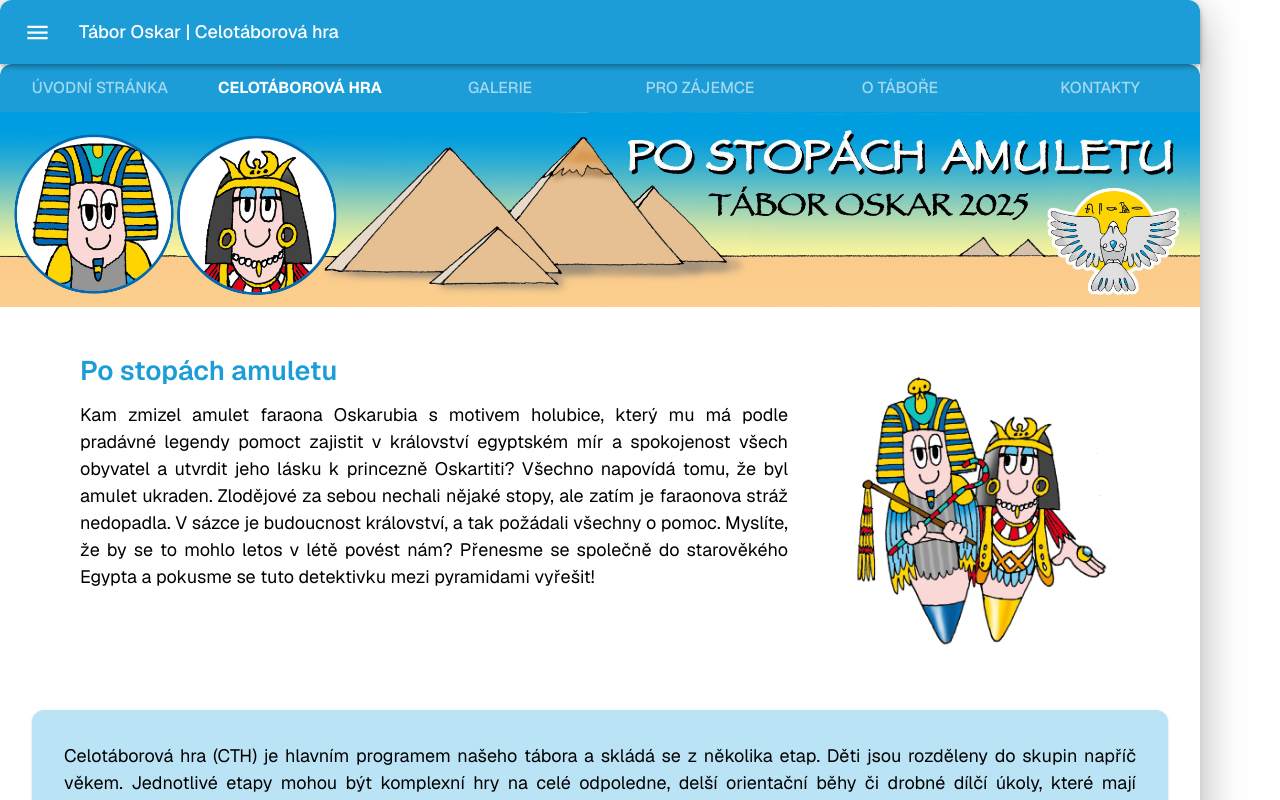
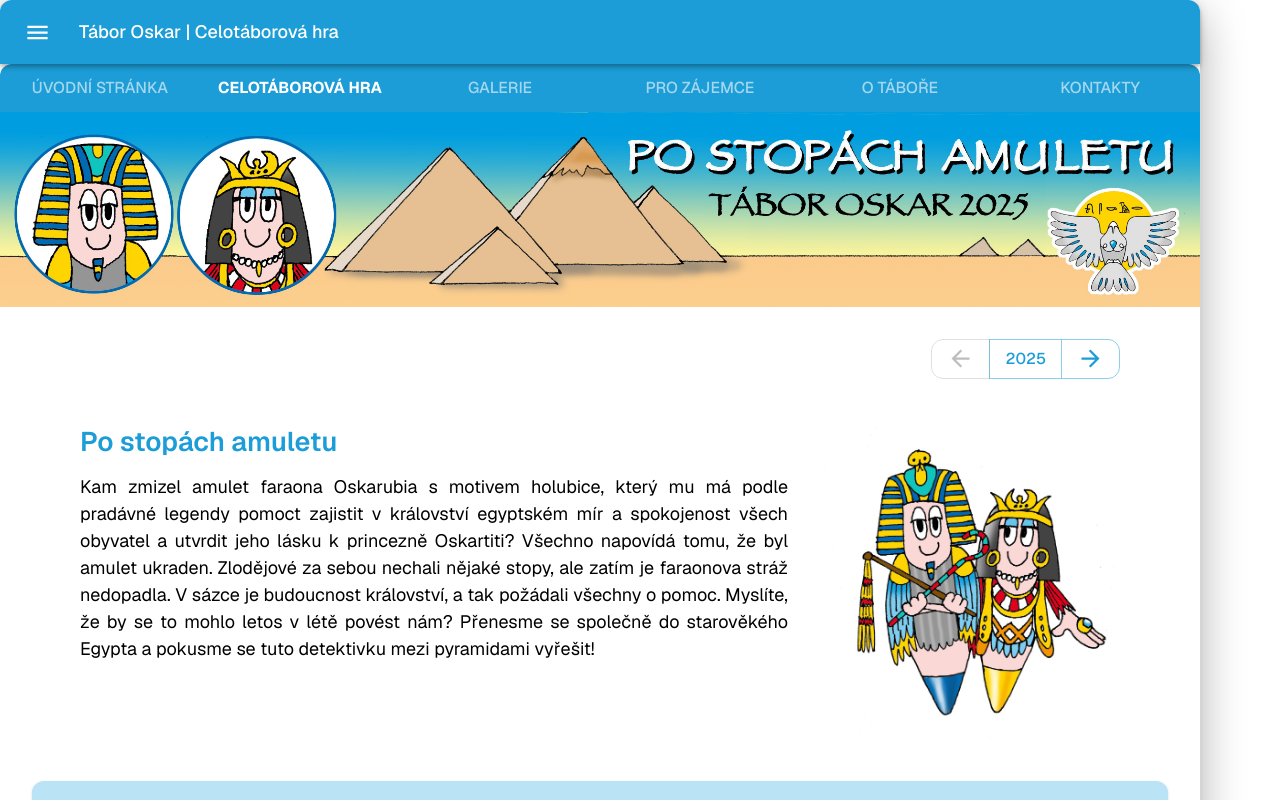
Before and after one commit to the-Radek/oskar-web, a Next.js app: page /taborova-hra/2025 in a window 1280 px wide. Shown: the top 800 px of the page. Built offline with nearby package versions, Linux system fonts and the light colour scheme; what @mui/material-nextjs would draw is missing.

Commit message:
complete MenuPagination

```diff
--- a/src/app/taborova-hra/[year]/page.module.css
+++ b/src/app/taborova-hra/[year]/page.module.css
@@ -1,6 +1,10 @@
+.pagination {
+  margin-right: calc(6 * var(--mui-spacing, 8px));
+  margin-left: auto;
+}
+
 .game {
   padding: 0 calc(6 * var(--mui-spacing, 8px));
-  margin-bottom: calc(4 * var(--mui-spacing, 8px));
   overflow: hidden;
 }
 
@@ -22,15 +26,17 @@
 }
 
 @media (max-width: 600px) {
+  .pagination {
+    margin: 0 auto;
+  }
+
   .game {
-    display: flex;
-    flex-direction: column;
     padding: 0;
   }
 
   .img {
     float: none;
     width: 33vw;
-    align-self: center;
+    margin: 0 auto;
   }
 }
--- a/src/app/taborova-hra/[year]/page.tsx
+++ b/src/app/taborova-hra/[year]/page.tsx
@@ -3,6 +3,7 @@ import styles from './page.module.css';
 import config from './page.config.json';
 import Typography from '@mui/material/Typography';
 import { notFound } from 'next/navigation';
+import MenuPagination from '@/components/navigation/MenuPagination';
 
 type Year = keyof typeof config;
 
@@ -18,10 +19,20 @@ export default async function ThemedYearGame({ params }: PageProps<'/taborova-hr
   const { year } = await params;
   assertValidYear(year);
 
+  const pages = Object.entries(config)
+    .sort(([a], [b]) => b.localeCompare(a))
+    .map(([y, v]) => ({
+      label: `${y} - ${v.title}`,
+      href: `/taborova-hra/${y}`,
+    }));
+  const index = pages.findIndex(({ href }) => href === `/taborova-hra/${year}`);
+
   const themedGame = config[year as keyof typeof config];
   const { alt, ...imgProps } = themedGame.image;
 
   return (
+    <>
+      <MenuPagination pages={pages} current={index} label={year} className={styles.pagination} />
       <section className={styles.game}>
         <Image
           alt={alt}
@@ -32,5 +43,6 @@ export default async function ThemedYearGame({ params }: PageProps<'/taborova-hr
         <Typography variant="h2">{themedGame.title}</Typography>
         <Typography align="justify">{themedGame.description}</Typography>
       </section>
+    </>
   );
 }
--- a/src/app/taborova-hra/layout.module.css
+++ b/src/app/taborova-hra/layout.module.css
@@ -1,3 +1,9 @@
+.root {
+  display: flex;
+  flex-direction: column;
+  gap: calc(4 * var(--mui-spacing, 8px));
+}
+
 .paper {
   padding: calc(4 * var(--mui-spacing, 8px));
 }
--- a/src/app/taborova-hra/layout.tsx
+++ b/src/app/taborova-hra/layout.tsx
@@ -8,7 +8,7 @@ export const metadata: Metadata = metadataJson;
 
 export default function ThemedGameLayout({ children }: LayoutProps<'/taborova-hra'>) {
   return (
-    <main>
+    <main className={styles.root}>
       {children}
       <Paper className={styles.paper}>
         <Typography align="justify">
--- a/src/components/navigation/MenuPagination/menu-pagination.component.tsx
+++ b/src/components/navigation/MenuPagination/menu-pagination.component.tsx
@@ -1,6 +1,5 @@
 'use client';
 import ButtonGroup from '@mui/material/ButtonGroup';
-import IconButton from '@mui/material/IconButton';
 import ArrowBackIcon from '@mui/icons-material/ArrowBack';
 import ArrowForwardIcon from '@mui/icons-material/ArrowForward';
 import Menu from '@mui/material/Menu';
@@ -8,9 +7,10 @@ import Button from '@mui/material/Button';
 import { MenuPaginationProps } from './menu-pagination.types';
 import { useId, useState } from 'react';
 import MenuItem from '@mui/material/MenuItem';
+import RouterLink from '../RouterLink';
 
 export default function MenuPagination(props: MenuPaginationProps) {
-  const { pages, current, label } = props;
+  const { pages, current, label, ...rest } = props;
 
   const id = useId();
   const buttonId = `button-${id}`;
@@ -27,10 +27,14 @@ export default function MenuPagination(props: MenuPaginationProps) {
 
   return (
     <>
-      <ButtonGroup variant="text">
-        <IconButton>
+      <ButtonGroup component="nav" {...rest}>
+        <Button
+          component={RouterLink}
+          href={pages[current - 1]?.href ?? ''}
+          disabled={current === 0}
+        >
           <ArrowBackIcon />
-        </IconButton>
+        </Button>
         <Button
           id={buttonId}
           aria-controls={open ? menuId : undefined}
@@ -40,9 +44,13 @@ export default function MenuPagination(props: MenuPaginationProps) {
         >
           {label ?? pages[current].label}
         </Button>
-        <IconButton>
+        <Button
+          component={RouterLink}
+          href={pages[current + 1]?.href ?? ''}
+          disabled={current === pages.length - 1}
+        >
           <ArrowForwardIcon />
-        </IconButton>
+        </Button>
       </ButtonGroup>
       <Menu
         id={menuId}
@@ -56,7 +64,12 @@ export default function MenuPagination(props: MenuPaginationProps) {
         }}
       >
         {pages.map((page, index) => (
-          <MenuItem key={index} selected={index === current} onClick={handleClose}>
+          <MenuItem
+            key={index}
+            component={RouterLink}
+            href={page.href}
+            selected={index === current}
+          >
             {page.label}
           </MenuItem>
         ))}
--- a/src/components/navigation/MenuPagination/menu-pagination.types.ts
+++ b/src/components/navigation/MenuPagination/menu-pagination.types.ts
@@ -1,9 +1,11 @@
+import { ButtonGroupProps } from '@mui/material/ButtonGroup';
+
 export interface Page {
   label: string;
   href: string;
 }
 
-export interface MenuPaginationProps {
+export interface MenuPaginationProps extends ButtonGroupProps {
   pages: Array<Page>;
   current: number;
   label?: string;
```
Lines whose indentation alone changed are shown as unchanged.
